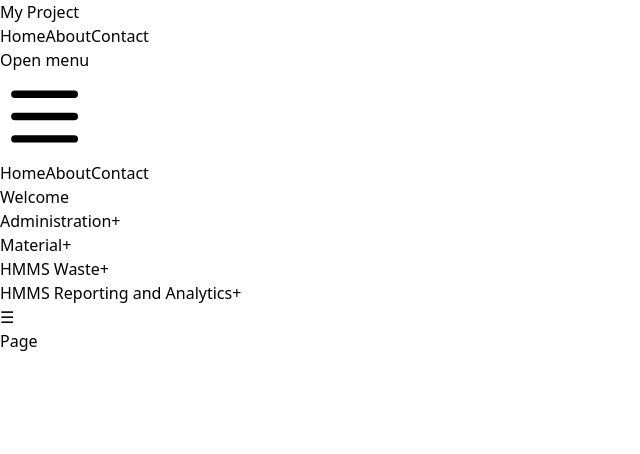
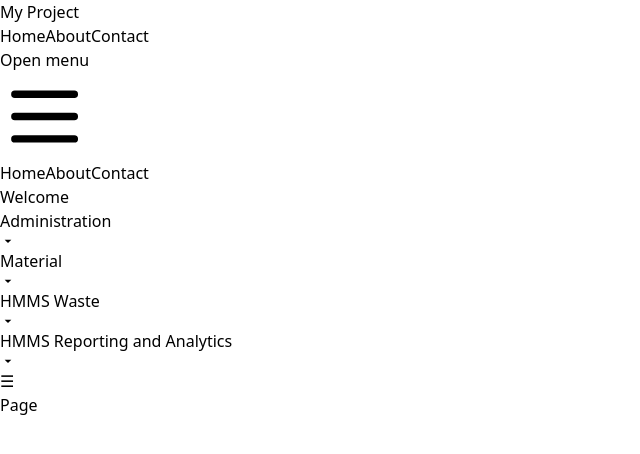
Before and after one commit to kylebaugh/help-doc-mockup, a React (Vite) app: page / in a window 1280 px wide. Shown: the top 454 px of the page, without its empty margins (0-640 px from the left). Built offline with nearby package versions, Linux system fonts and the light colour scheme.

Commit message:
learning setup, added drop menu icons, updated hover on sidebar

```diff
--- a/package.json
+++ b/package.json
@@ -11,7 +11,8 @@
   },
   "dependencies": {
     "react": "^18.3.1",
-    "react-dom": "^18.3.1"
+    "react-dom": "^18.3.1",
+    "react-icons": "^5.3.0"
   },
   "devDependencies": {
     "@eslint/js": "^9.13.0",
--- a/src/components/Sidebar.jsx
+++ b/src/components/Sidebar.jsx
@@ -1,4 +1,6 @@
 import React, { useState } from "react";
+import { MdArrowDropDown } from "react-icons/md";
+import { IoMdArrowDropup } from "react-icons/io";
 
 const menuItems = [
   {
@@ -66,17 +68,21 @@ const Sidebar = () => {
         <li key={item.label}>
           <button
             onClick={() => toggleExpand(item.label)}
-            className="flex items-center justify-between w-full text-left hover:bg-gray-100 p-2 rounded"
+            className="flex items-center justify-between w-full text-left hover:bg-gray-100 hover:text-blue-500 p-2 rounded"
           >
             <span>{item.label}</span>
             {item.children.length > 0 && (
               <span className="ml-2">
-                {expandedItems[item.label] ? "-" : "+"}
+                {expandedItems[item.label] ? (
+                  <IoMdArrowDropup />
+                ) : (
+                  <MdArrowDropDown />
+                )}
               </span>
             )}
           </button>
           {expandedItems[item.label] && item.children.length > 0 && (
-            <div>{renderMenu(item.children, level + 1)}</div>
+            <div className="pl-2">{renderMenu(item.children, level + 1)}</div>
           )}
         </li>
       ))}
```
Also changed, not shown: 1 other file (tests, documents, lock files or other folders).
